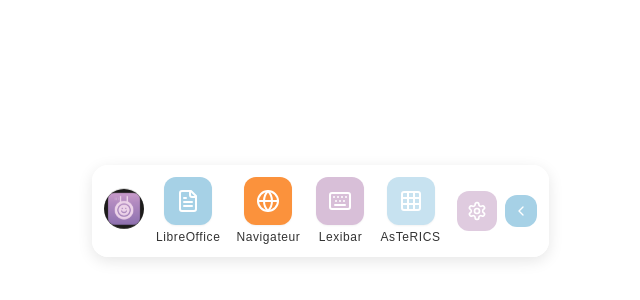
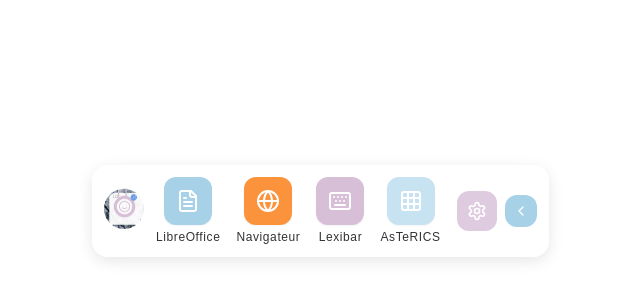
Before and after one commit to Faiwyy/dysaccess-buddy-toolbar, a React (Vite) app: page /add-shortcut in a window 1280 px wide. Shown: the part 232-532 px from the top of the page, without its empty margins (450-1090 px from the left). Built offline with nearby package versions, Linux system fonts and the light colour scheme.

Commit message:
Fix: Restore Buddy mascot
Reverted the Buddy mascot to the original smiling face icon by using the correct image path.

```diff
--- a/src/components/BuddyMascot.tsx
+++ b/src/components/BuddyMascot.tsx
@@ -6,7 +6,7 @@ const BuddyMascot: React.FC = () => {
     <div className="buddy-mascot relative">
       <div className="w-10 h-10 rounded-full overflow-hidden buddy-bounce">
         <img
-          src="/lovable-uploads/63ea3245-8d78-4d36-88ee-8f100c443668.png"
+          src="/lovable-uploads/7469bd03-2ae7-481a-93fa-b9c1d5ef3ed7.png"
           alt="Buddy - Assistant DysAccess"
           className="w-full h-full object-cover"
         />
```
Also changed, not shown: public/lovable-uploads/7469bd03-2ae7-481a-93fa-b9c1d5ef3ed7.png (added).
